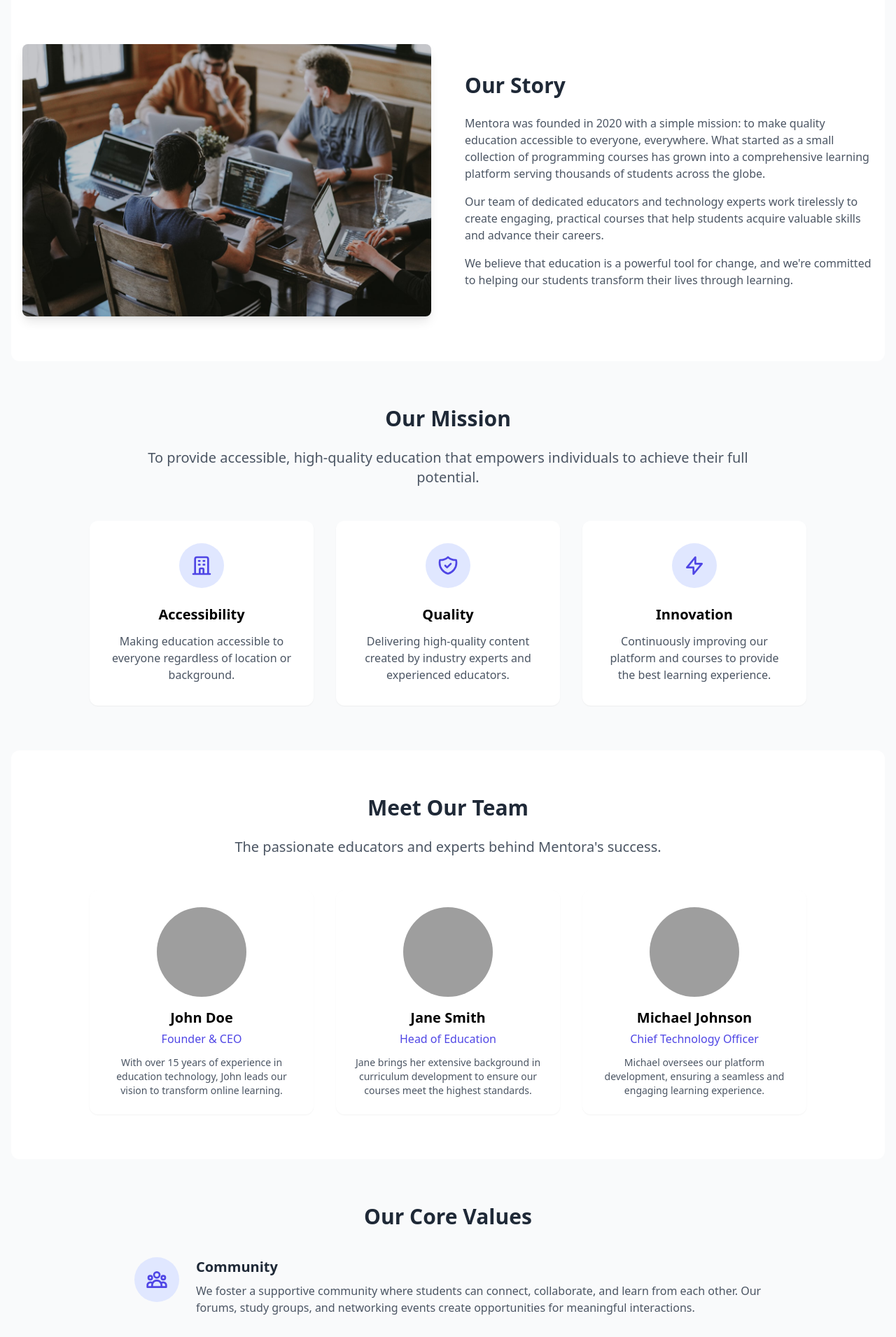
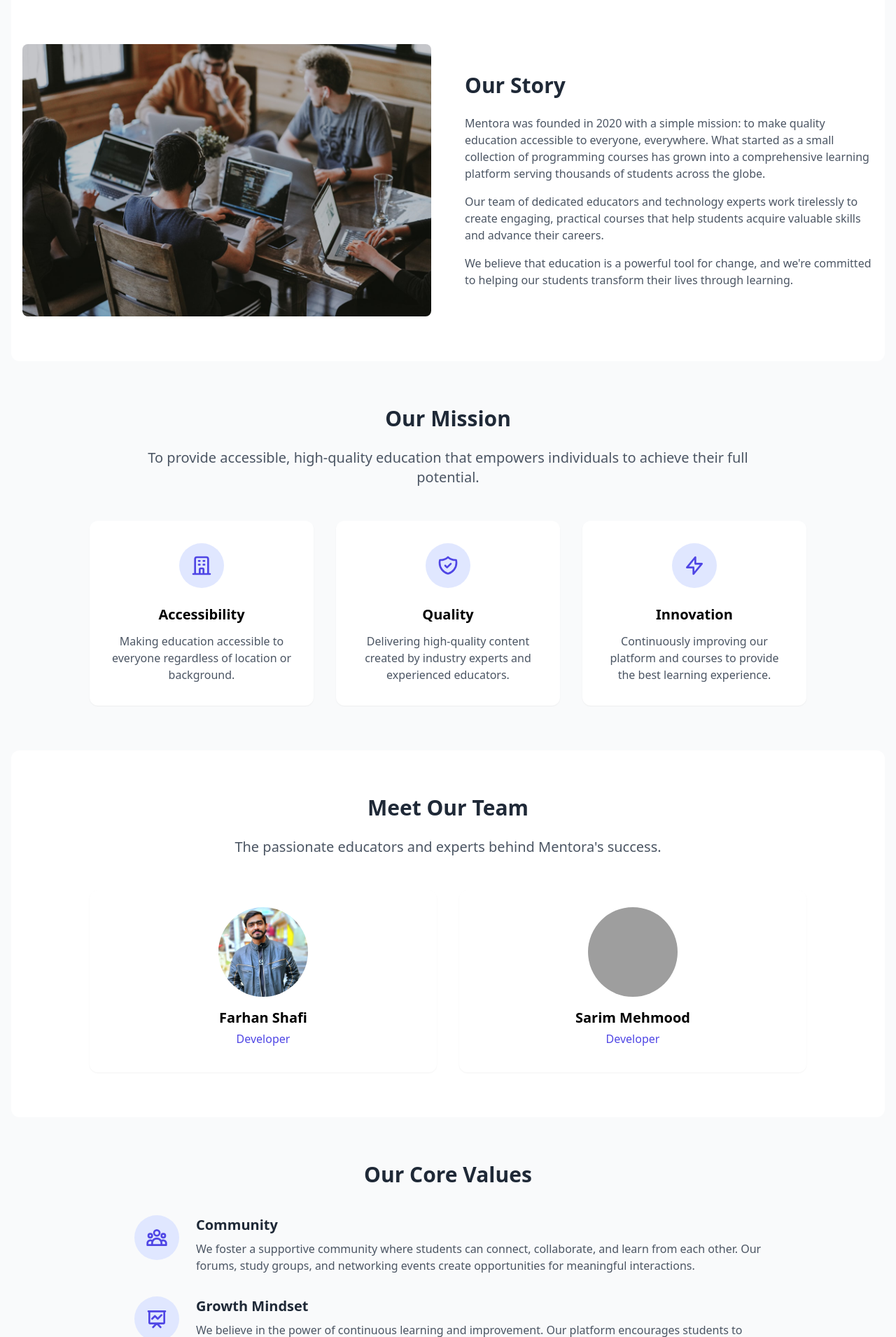
Before and after one commit to farhan-shafi/lms-new, a CodeIgniter app: page /lms-new/index.php/home/about in a window 1280 px wide. Shown: the part 353-2263 px from the top of the page at 70% size. Run offline with CodeIgniter, Linux system fonts and the light colour scheme; some libraries are stand-ins or nearby versions; grey boxes are pictures that could not be loaded.

Commit message:
add farhan profile and change colors

```diff
--- a/application/views/admin/dashboard.php
+++ b/application/views/admin/dashboard.php
@@ -1,7 +1,7 @@
 <!-- Admin Dashboard -->
 <div class="bg-gray-100 min-h-screen">
     <!-- Dashboard Header -->
-    <div class="bg-gradient-to-r from-indigo-700 to-blue-600 shadow-lg">
+    <div class="bg-gradient-to-r from-indigo-800 to-purple-800 shadow-lg rounded-xl">
         <div class="container mx-auto px-4 py-8">
             <h1 class="text-2xl md:text-3xl font-bold text-white">Admin Dashboard</h1>
             <p class="text-indigo-100 mt-1">Welcome, <?= $this->session->userdata('full_name') ?>!</p>
--- a/application/views/home/about.php
+++ b/application/views/home/about.php
@@ -13,7 +13,7 @@
     <div class="container mx-auto px-4">
         <div class="flex flex-col md:flex-row items-center gap-12">
             <div class="md:w-1/2">
-                <img src="<?= base_url('uploads/images/about-team.jpg') ?>" alt="Our Story" class="rounded-lg shadow-lg">
+                <img src="<?= base_url('uploads/images/about-team.jpg') ?>" alt="Our Story" class="rounded-lg">
             </div>
             <div class="md:w-1/2">
                 <h2 class="text-3xl font-bold mb-6 text-gray-800">Our Story</h2>
@@ -95,38 +95,22 @@
             </p>
         </div>
 
-        <div class="grid grid-cols-1 md:grid-cols-3 gap-8 max-w-5xl mx-auto">
+        <div class="grid grid-cols-1 md:grid-cols-2 gap-8 max-w-5xl mx-auto">
             <div class="bg-white p-6 rounded-xl shadow-sm hover:shadow-md transition-shadow duration-300 text-center">
                 <div class="w-32 h-32 rounded-full overflow-hidden mx-auto mb-4">
-                    <img src="https://source.unsplash.com/random/300x300/?portrait,man" alt="John Doe" class="w-full h-full object-cover">
+                    <img src="<?= base_url('uploads/images/farhan.jpg') ?>"  alt="Farhan Shafi" class="w-full h-full object-top object-cover">
                 </div>
-                <h3 class="text-xl font-bold mb-1">John Doe</h3>
-                <p class="text-indigo-600 mb-3">Founder & CEO</p>
-                <p class="text-gray-600 text-sm">
-                    With over 15 years of experience in education technology, John leads our vision to transform online learning.
-                </p>
+                <h3 class="text-xl font-bold mb-1">Farhan Shafi</h3>
+                <p class="text-indigo-600 mb-3">Developer</p>
             </div>
 
             <div class="bg-white p-6 rounded-xl shadow-sm hover:shadow-md transition-shadow duration-300 text-center">
                 <div class="w-32 h-32 rounded-full overflow-hidden mx-auto mb-4">
-                    <img src="https://source.unsplash.com/random/300x300/?portrait,woman" alt="Jane Smith" class="w-full h-full object-cover">
+                    <img src="<?= base_url('uploads/images/sarim.jpg') ?>"  alt="Sarim Mehmood" class="w-full h-full object-top object-cover">
                 </div>
-                <h3 class="text-xl font-bold mb-1">Jane Smith</h3>
-                <p class="text-indigo-600 mb-3">Head of Education</p>
-                <p class="text-gray-600 text-sm">
-                    Jane brings her extensive background in curriculum development to ensure our courses meet the highest standards.
-                </p>
-            </div>
+                <h3 class="text-xl font-bold mb-1">Sarim Mehmood</h3>
+				<p class="text-indigo-600 mb-3">Developer</p>
 
-            <div class="bg-white p-6 rounded-xl shadow-sm hover:shadow-md transition-shadow duration-300 text-center">
-                <div class="w-32 h-32 rounded-full overflow-hidden mx-auto mb-4">
-                    <img src="https://source.unsplash.com/random/300x300/?portrait,person" alt="Michael Johnson" class="w-full h-full object-cover">
-                </div>
-                <h3 class="text-xl font-bold mb-1">Michael Johnson</h3>
-                <p class="text-indigo-600 mb-3">Chief Technology Officer</p>
-                <p class="text-gray-600 text-sm">
-                    Michael oversees our platform development, ensuring a seamless and engaging learning experience.
-                </p>
             </div>
         </div>
     </div>
--- a/application/views/home/course_detail.php
+++ b/application/views/home/course_detail.php
@@ -1,5 +1,5 @@
 <!-- Course Header -->
-<div class="bg-indigo-700 text-white py-12">
+<div class="bg-indigo-800 text-white py-12 rounded-xl">
     <div class="container mx-auto px-4">
         <div class="flex flex-col md:flex-row items-center">
             <div class="md:w-2/3 mb-6 md:mb-0 md:pr-8">
--- a/application/views/home/courses.php
+++ b/application/views/home/courses.php
@@ -1,5 +1,5 @@
 <!-- Page Header -->
-<div class="bg-indigo-700 text-white py-12">
+<div class="bg-indigo-800 text-white py-12 rounded-xl">
     <div class="container mx-auto px-4">
         <h1 class="text-3xl font-bold">All Courses</h1>
         <p class="mt-2">Browse all available courses</p>
--- a/application/views/instructor/dashboard.php
+++ b/application/views/instructor/dashboard.php
@@ -1,7 +1,7 @@
 <!-- Instructor Dashboard -->
 <div class="bg-gray-100 min-h-screen">
     <!-- Dashboard Header -->
-    <div class="bg-gradient-to-r from-indigo-700 to-blue-600 shadow-lg">
+    <div class="bg-gradient-to-r from-indigo-800 to-purple-800 shadow-lg rounded-xl">
         <div class="container mx-auto px-4 py-8">
             <h1 class="text-2xl md:text-3xl font-bold text-white">Instructor Dashboard</h1>
             <p class="text-indigo-100 mt-1">Welcome, <?= $this->session->userdata('full_name') ?>!</p>
--- a/application/views/student/dashboard.php
+++ b/application/views/student/dashboard.php
@@ -1,5 +1,5 @@
 <!-- Welcome Section -->
-<div class="bg-gradient-to-r from-indigo-700 to-blue-600 shadow-lg">
+<div class="bg-gradient-to-r from-indigo-800 to-purple-800 rounded-xl shadow-lg">
     <div class="container mx-auto px-4 py-8">
         <h1 class="text-2xl md:text-3xl font-bold text-white">Student Dashboard</h1>
         <p class="text-indigo-100 mt-1">Welcome, <?= $this->session->userdata('full_name') ?>!</p>
--- a/application/views/student/quizzes.php
+++ b/application/views/student/quizzes.php
@@ -34,7 +34,7 @@
             <?php foreach ($quizzes as $quiz): ?>
                 <div class="bg-white border border-gray-200 rounded-xl overflow-hidden shadow-sm hover:shadow-lg transition-all duration-300 flex flex-col h-full">
                     <!-- Card Header with Gradient Background -->
-                    <div class="p-5 bg-gradient-to-r from-blue-500 to-indigo-600 text-white">
+                    <div class="p-5 bg-gradient-to-r from-indigo-800 to-purple-800 text-white">
                         <h3 class="text-lg font-bold mb-1 truncate"><?= $quiz->title ?></h3>
                         <?php if (isset($quiz->question_count)): ?>
                             <div class="flex items-center text-blue-100 text-sm">
```
Also changed, not shown: uploads/images/farhan.jpg (added).
